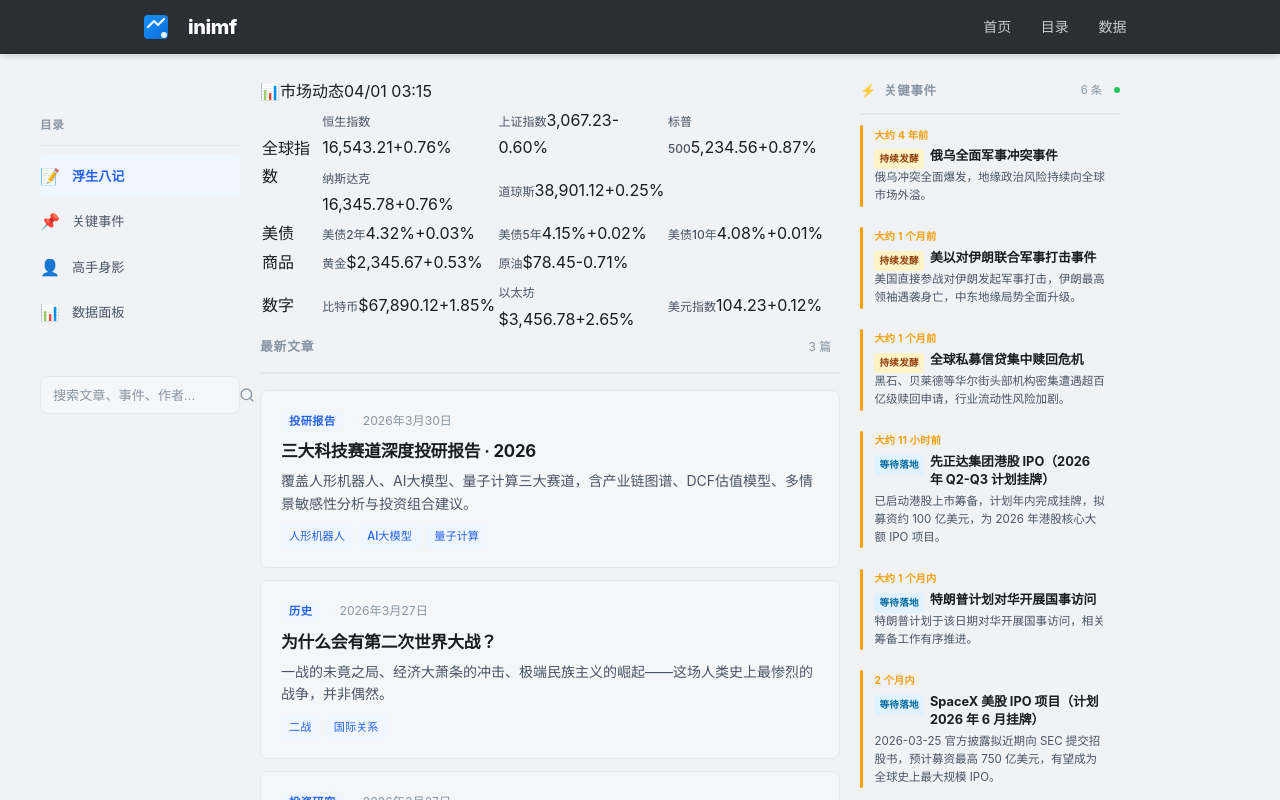
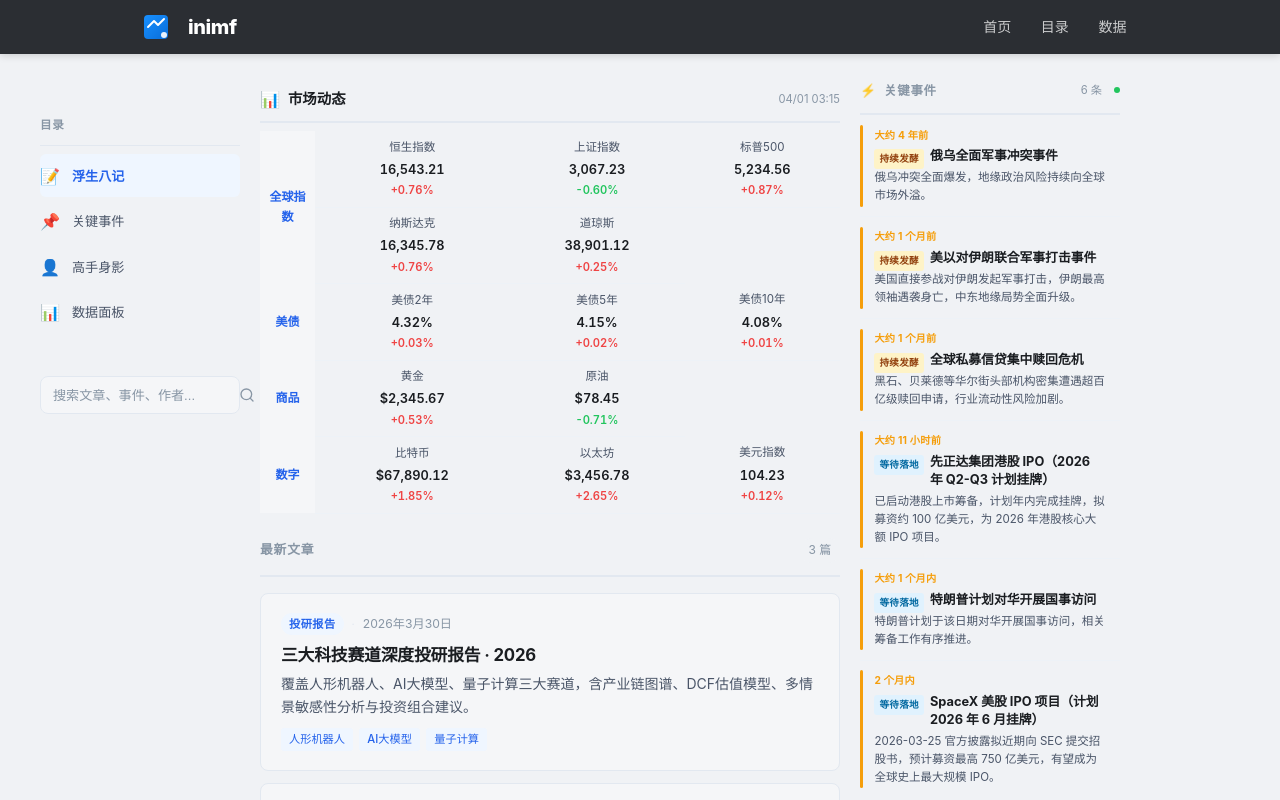
Before and after one commit to web1286/inimf-blog, a Next.js app: page / in a window 1280 px wide. Shown: the top 800 px of the page. Built offline with nearby package versions, Linux system fonts and the light colour scheme.

Commit message:
refactor: table style for ticker

```diff
--- a/styles/globals.css
+++ b/styles/globals.css
@@ -2295,101 +2295,98 @@ a {
 
 /* ==================== LongPort 风格重构 ==================== */
 
-/* ==================== 市场数据 ticker（浅色沉浸式风格） ==================== */
-.market-ticker-compact {
-  background: transparent;
-  border-radius: 0;
-  padding: 0;
+/* ==================== 市场数据 ticker（极简表格风格） ==================== */
+.market-ticker-clean {
   margin-bottom: 1.5rem;
 }
 
-.ticker-row {
-  display: flex;
-  align-items: center;
-  gap: 0.8rem;
-  padding: 0.35rem 0;
+.ticker-header {
+  display: flex;
+  align-items: center;
+  gap: 0.5rem;
+  padding: 0.5rem 0;
+  border-bottom: 2px solid var(--color-border);
+  margin-bottom: 0.5rem;
+}
+
+.ticker-icon {
+  font-size: 1rem;
+}
+
+.ticker-title {
+  font-size: 0.9rem;
+  font-weight: 600;
+  color: var(--color-text);
+}
+
+.ticker-time {
+  margin-left: auto;
+  font-size: 0.7rem;
+  color: var(--color-text-muted);
+}
+
+.ticker-table {
+  width: 100%;
+  border-collapse: collapse;
+  font-size: 0.78rem;
+}
+
+.ticker-table td {
+  padding: 0.4rem 0.3rem;
+  vertical-align: middle;
+  text-align: center;
+}
+
+.ticker-cat {
+  font-weight: 600;
+  color: var(--color-accent);
+  font-size: 0.75rem;
+  width: 55px;
+  text-align: center;
+  background: var(--color-surface-gray);
+}
+
+.ticker-cell {
   border-bottom: 1px solid var(--color-border-light);
 }
 
-.ticker-row:last-child {
+.ticker-cell.empty {
   border-bottom: none;
 }
 
-.ticker-label {
+.ticker-name {
+  display: block;
+  color: var(--color-text-secondary);
   font-size: 0.72rem;
+  margin-bottom: 0.1rem;
+}
+
+.ticker-val {
+  display: block;
+  color: var(--color-text);
   font-weight: 600;
-  color: var(--color-accent);
-  padding: 0.2rem 0.5rem;
-  background: var(--color-accent-light);
-  border-radius: 4px;
-  text-transform: uppercase;
-  letter-spacing: 0.5px;
-  white-space: nowrap;
-}
-
-.ticker-item {
-  display: flex;
-  align-items: center;
-  gap: 0.4rem;
-  padding: 0.2rem 0.5rem;
-  border-radius: 4px;
-  transition: all 0.12s;
-  background: transparent;
-  border: 1px solid transparent;
-}
-
-.ticker-item:hover {
-  background: var(--color-surface-gray);
-  border-color: var(--color-border);
-}
-
-.ticker-name {
-  font-size: 0.75rem;
-  color: var(--color-text-secondary);
-  font-weight: 500;
-  min-width: 48px;
-}
-
-.ticker-value,
-.ticker-price,
-.ticker-yield {
-  font-size: 0.76rem;
-  font-weight: 600;
-  color: var(--color-text);
+  font-size: 0.8rem;
   font-variant-numeric: tabular-nums;
-}
-
-.ticker-change {
-  font-size: 0.74rem;
+  margin-bottom: 0.05rem;
+}
+
+.ticker-chg {
+  display: block;
+  font-size: 0.7rem;
   font-weight: 600;
   font-variant-numeric: tabular-nums;
 }
 
-.ticker-change-up {
+.ticker-up {
   color: #ef4444;
 }
 
-.ticker-change-down {
+.ticker-down {
   color: #22c55e;
 }
 
-.ticker-change-flat {
-  color: var(--color-text-muted);
-}
-
-.ticker-change-percent {
-  font-size: 0.68rem;
-  opacity: 0.8;
-  margin-left: 2px;
-}
-
-.ticker-updated {
-  text-align: right;
-  font-size: 0.68rem;
-  color: var(--color-text-muted);
-  margin-top: 0.4rem;
-  padding-top: 0.3rem;
-  border-top: 1px solid var(--color-border-light);
+.ticker-flat {
+  color: var(--color-text-muted);
 }
 
 /* ==================== Logo ==================== */
```
